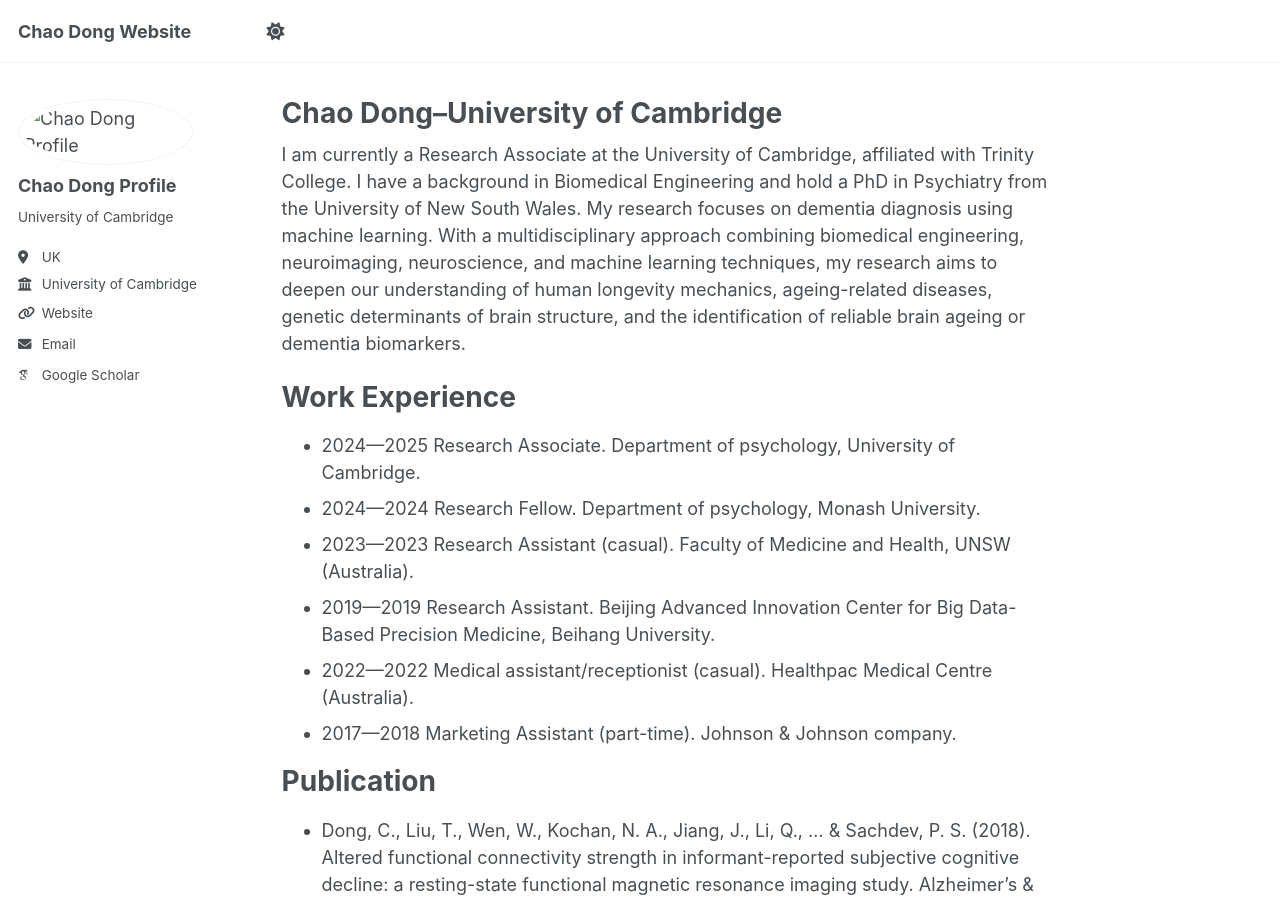
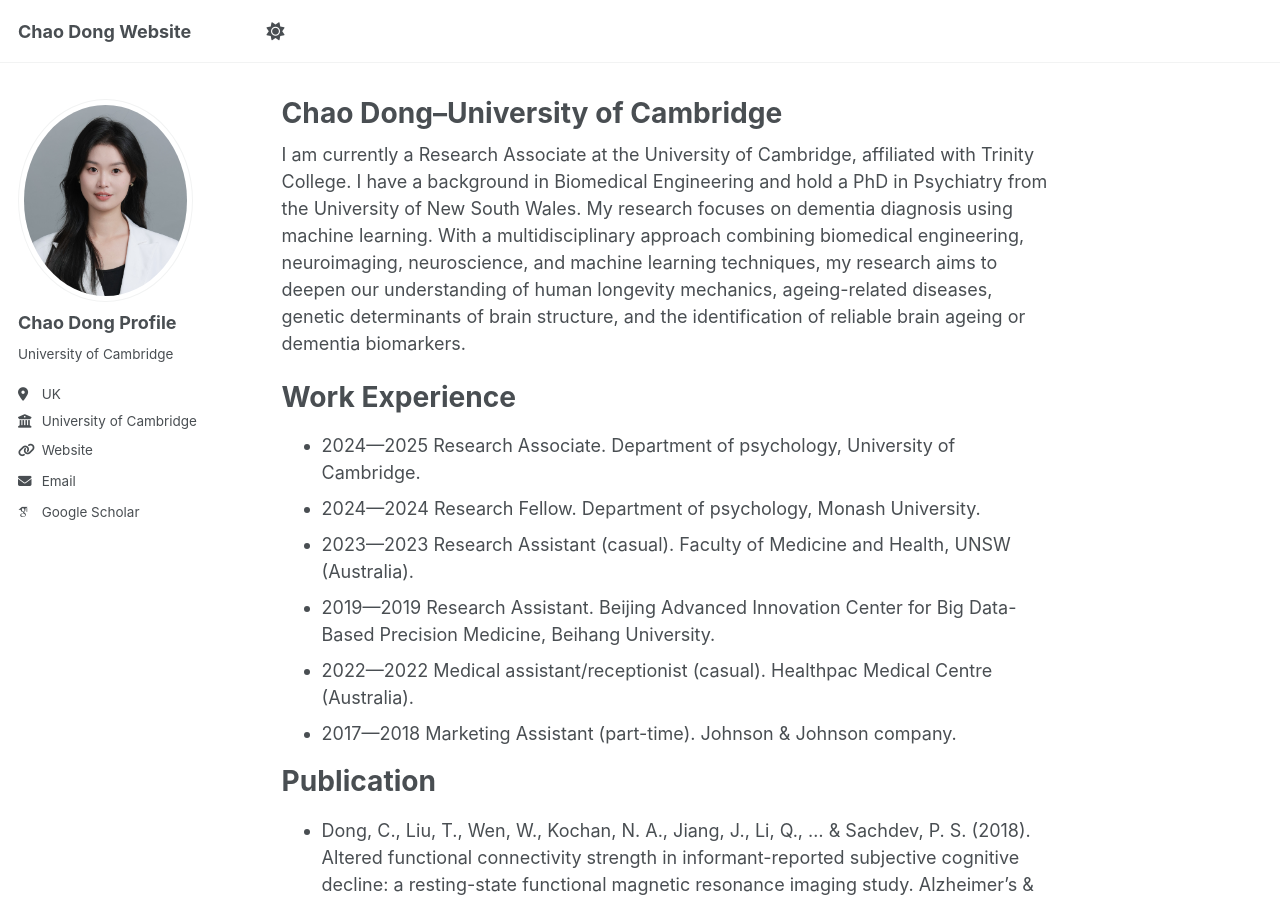
Before and after one commit to ChaoDong12/chaodong.github.io, a Jekyll site: the page built from _pages/about.md, in a window 1280 px wide and 900 px high. Built offline with Jekyll 4.4.1, drawn with Linux system fonts in a browser that asks for light colours; some web fonts are replaced.

Commit message:
Update _config.yml

```diff
--- a/_config.yml
+++ b/_config.yml
@@ -22,7 +22,7 @@ repository               : "academicpages/academicpages.github.io"
 #               Additional customization can be done by editing /_includes/author-profile.html
 author:
   # Biographic information
-  avatar           : "images/Chao.jpg"
+  avatar           : "CD.jpg"
   name             : "Chao Dong Profile"
   pronouns         : # "she/her"
   bio              : "University of Cambridge"
```
